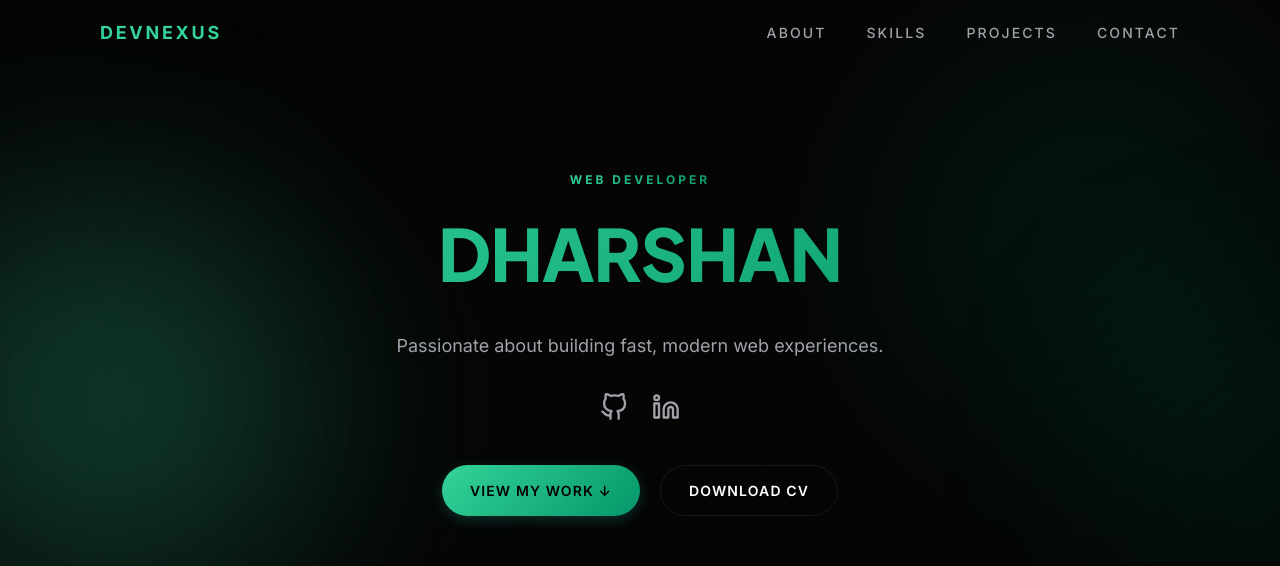
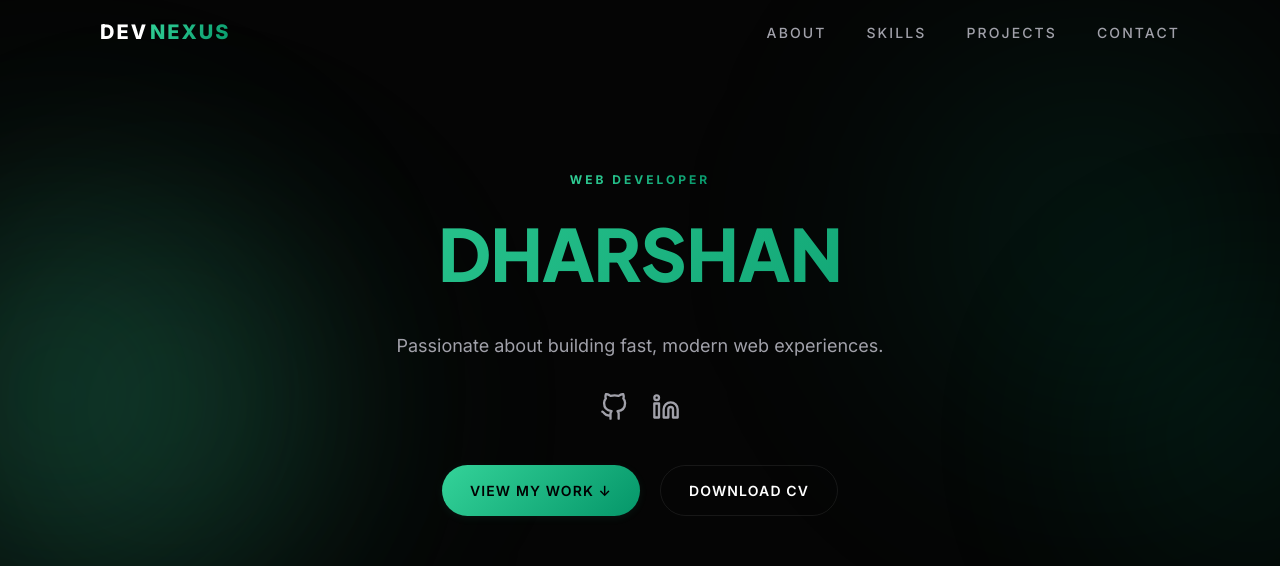
Before and after one commit to dhxrshanr-ai/DevNexus, a React (Vite) app: page / in a window 1280 px wide. Shown: the top 566 px of the page. Built offline with nearby package versions, Linux system fonts and the light colour scheme.

Commit message:
Update DevNexus logo style and reduce CTA button glow

```diff
--- a/src/components/Footer.jsx
+++ b/src/components/Footer.jsx
@@ -60,7 +60,10 @@ export default function Footer() {
                 {/* Copyright */}
                 <p className="text-sm" style={{ color: 'var(--text-secondary)' }}>
                     © {currentYear}{' '}
-                    <span style={{ color: 'var(--accent)' }}>DevNexus</span>
+                    <span style={{ fontWeight: 800, letterSpacing: '0.05em' }}>
+                        <span style={{ color: 'var(--text-primary)' }}>DEV</span>
+                        <span className="text-gradient">NEXUS</span>
+                    </span>
                     {' '}— Built with ❤️ by Dharshan
                 </p>
             </div>
--- a/src/components/Navbar.jsx
+++ b/src/components/Navbar.jsx
@@ -79,15 +79,18 @@ export default function Navbar() {
                         href="#hero"
                         onClick={(e) => handleNavClick(e, '#hero')}
                         style={{
-                            fontSize: '1.125rem',
-                            fontWeight: 700,
-                            letterSpacing: '0.15em',
+                            fontSize: '1.25rem',
+                            fontWeight: 800,
+                            letterSpacing: '0.1em',
                             textTransform: 'uppercase',
-                            color: 'var(--accent)',
                             textDecoration: 'none',
+                            display: 'flex',
+                            alignItems: 'center',
+                            gap: '2px'
                         }}
                     >
-                        DevNexus
+                        <span style={{ color: 'var(--text-primary)' }}>DEV</span>
+                        <span className="text-gradient">NEXUS</span>
                     </a>
 
                     {/* Desktop Links */}
--- a/src/index.css
+++ b/src/index.css
@@ -2,13 +2,17 @@
 
 /* ───────────────────── Design Tokens ───────────────────── */
 :root {
-  --bg-primary: #050505;     /* Pure void */
-  --bg-card: rgba(255, 255, 255, 0.02); /* Ghostly glass */
+  --bg-primary: #050505;
+  /* Pure void */
+  --bg-card: rgba(255, 255, 255, 0.02);
+  /* Ghostly glass */
   --bg-glass: rgba(10, 10, 10, 0.7);
   --text-primary: #FFFFFF;
   --text-secondary: #A1A1AA;
-  --accent: #34D399;         /* Bright Emerald */
-  --accent-secondary: #059669; /* Deep Emerald */
+  --accent: #34D399;
+  /* Bright Emerald */
+  --accent-secondary: #059669;
+  /* Deep Emerald */
   --accent-hover: #10B981;
   --accent-glow: rgba(52, 211, 153, 0.4);
   --accent-faded: rgba(52, 211, 153, 0.1);
@@ -121,18 +125,26 @@ a {
 
 .bg-aurora {
   position: fixed;
-  top: 0; left: 0; right: 0; bottom: 0;
+  top: 0;
+  left: 0;
+  right: 0;
+  bottom: 0;
   z-index: 0;
   pointer-events: none;
   background: radial-gradient(circle at 15% 50%, rgba(52, 211, 153, 0.15), transparent 25%),
-              radial-gradient(circle at 85% 30%, rgba(5, 150, 105, 0.15), transparent 25%);
+    radial-gradient(circle at 85% 30%, rgba(5, 150, 105, 0.15), transparent 25%);
   filter: blur(80px);
   animation: aurora-shift 15s ease-in-out infinite alternate;
 }
 
 @keyframes aurora-shift {
-  0% { transform: scale(1); }
-  100% { transform: scale(1.1) translate(-2%, 2%); }
+  0% {
+    transform: scale(1);
+  }
+
+  100% {
+    transform: scale(1.1) translate(-2%, 2%);
+  }
 }
 
 /* ───────────────────── Sections ───────────────────── */
@@ -193,12 +205,12 @@ section[id] {
   background: linear-gradient(135deg, var(--accent), var(--accent-secondary));
   color: #000;
   border: none;
-  box-shadow: 0 4px 14px rgba(45, 212, 191, 0.2);
+  box-shadow: 0 2px 8px rgba(52, 211, 153, 0.08);
 }
 
 .btn-primary:hover {
   transform: translateY(-2px);
-  box-shadow: 0 8px 30px rgba(45, 212, 191, 0.4);
+  box-shadow: 0 4px 16px rgba(52, 211, 153, 0.2);
 }
 
 .btn-outline {
```
